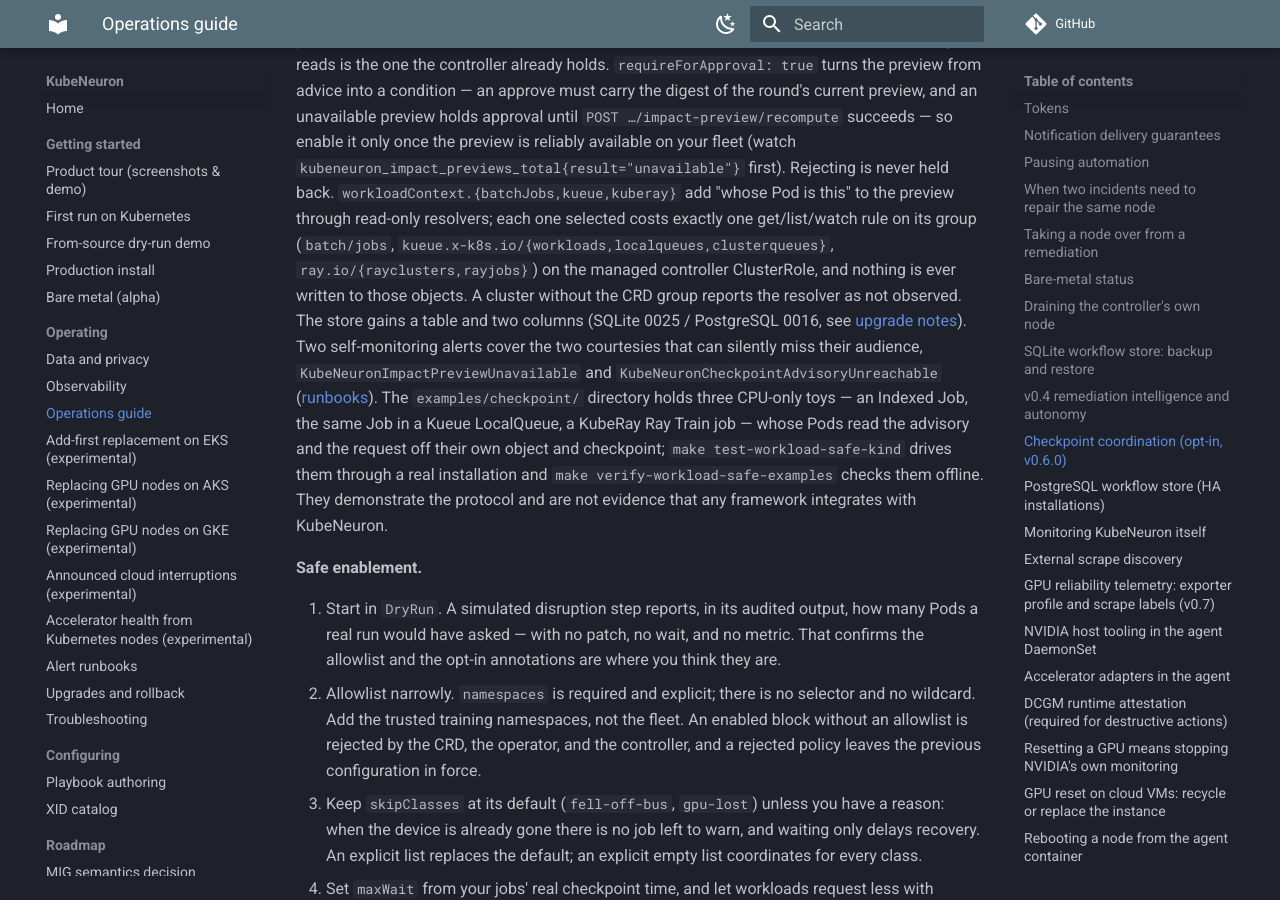
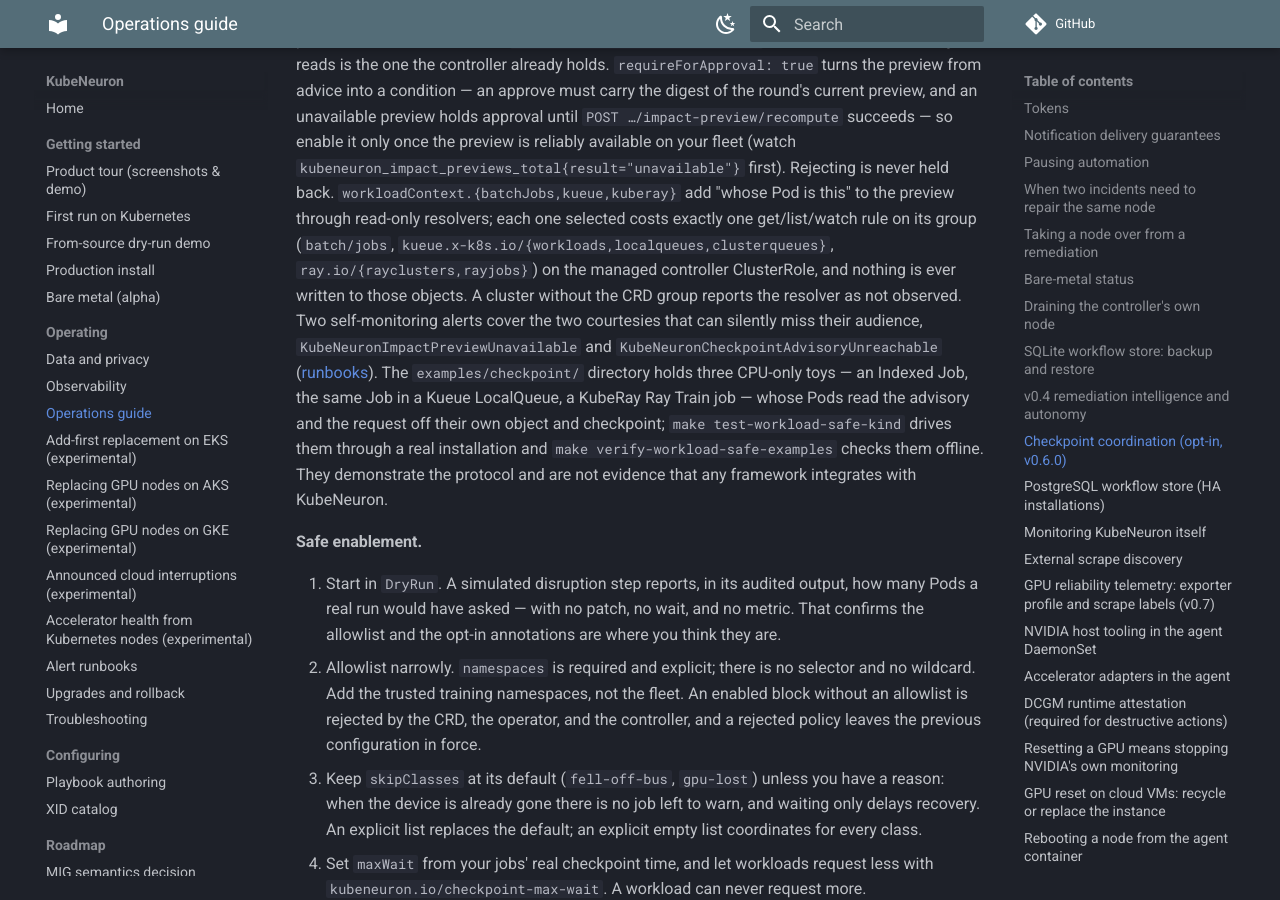
Before and after one commit to kubeneuron/kubeneuron, an MkDocs documentation site: the page built from docs/operations.md, in a window 1280 px wide and 900 px high, scrolled down 10733 px. Built offline with MkDocs 1.6.1 and Material for MkDocs 9.7.7, drawn with Linux system fonts in a browser that asks for light colours; comment, search, counter and statistics services are not loaded; some of the changed text lies outside the part shown.

Commit message:
Remove legacy upgrade references from current guidance
Signed-off-by: Andrii Petruk <andrey.petruk@gmail.com>

```diff
--- a/docs/operations.md
+++ b/docs/operations.md
@@ -509,8 +509,7 @@ costs exactly one get/list/watch rule on its group (`batch/jobs`,
 `kueue.x-k8s.io/{workloads,localqueues,clusterqueues}`,
 `ray.io/{rayclusters,rayjobs}`) on the managed controller ClusterRole, and
 nothing is ever written to those objects. A cluster without the CRD group
-reports the resolver as not observed. The store gains a table and two columns (SQLite 0025 /
-PostgreSQL 0016, see [upgrade notes](https://github.com/kubeneuron/kubeneuron/blob/v0.8.0/docs/upgrade.md#v080-workload-safe-recovery-notes)).
+reports the resolver as not observed.
 Two self-monitoring alerts cover the two courtesies that can silently miss
 their audience, `KubeNeuronImpactPreviewUnavailable` and
 `KubeNeuronCheckpointAdvisoryUnreachable` ([runbooks](runbooks.md#workload-safe-recovery-alerts-v08-development-route-to-humans)).
@@ -614,8 +613,7 @@ next config reload, and the operator removes `patch` from the controller's
 `pods` rule on the next reconcile. Request annotations already stamped on
 Pods are durable history: they are harmless, nothing reads them once the
 policy is off, and they need no cleanup. Disable the policy before rolling
-back to a release that does not understand it; see
-[upgrade](https://github.com/kubeneuron/kubeneuron/blob/v0.8.0/docs/upgrade.md#v060-checkpoint-coordination-notes).
+back to a release that does not understand it.
 
 ## PostgreSQL workflow store (HA installations)
 
```
Also changed, not shown: README.md (+1 -2 lines), docs/reference-capabilities.md (+1 -3 lines).
